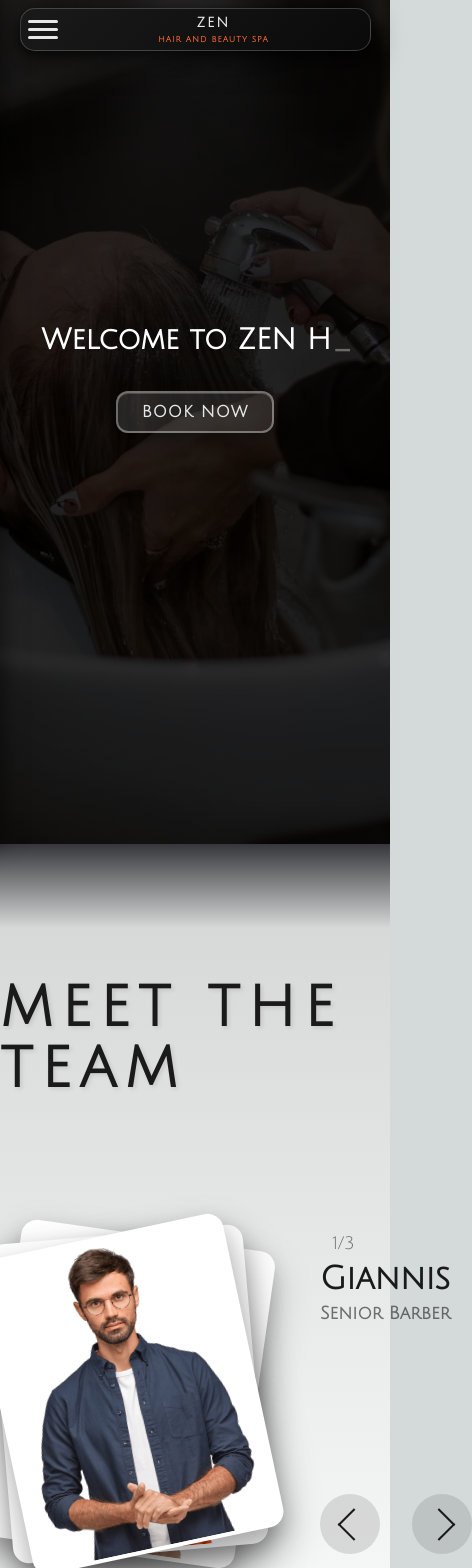
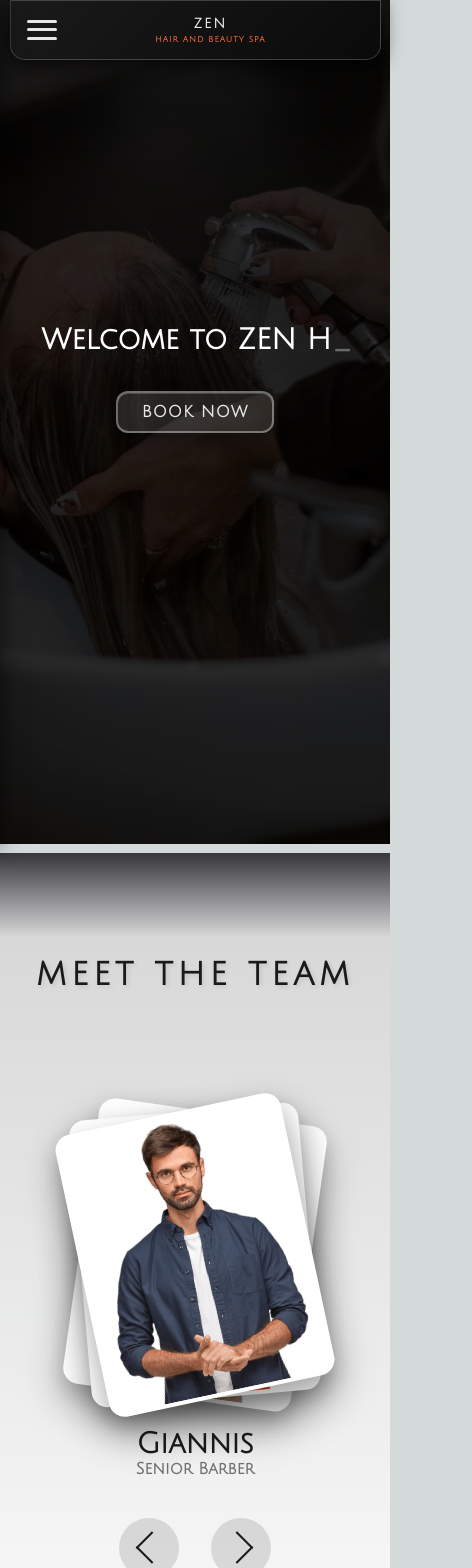
Before and after one commit to vagggelaras/barbershop, a React (Create React App) app in the folder frontend/: page / in a window 390 px wide. Shown: the top 1568 px of the page, 472 px wide, since content can reach past the window. Built offline with nearby package versions, Linux system fonts and the light colour scheme; no server answers.

Commit message:
Improve mobile responsive design
- Unified all mobile breakpoints to max-width 767px
- Enhanced sticky navigation with scroll behavior
- Optimized Book Now section layouts for mobile
- Improved personnel cards and team section display

```diff
--- a/frontend/src/BookNowComponents/Navigation.jsx
+++ b/frontend/src/BookNowComponents/Navigation.jsx
@@ -1,10 +1,28 @@
-import { useState } from "react"
+import { useState, useEffect } from "react"
 import "../BookNowStyles/Navigation.css"
 
 export default function Navigation(props){
 
     const {onButtonClick, activeButton, userLoggedIn, logOutUser} = props
     const [mobileMenuOpen, setMobileMenuOpen] = useState(false)
+    const [isScrolled, setIsScrolled] = useState(false)
+
+    useEffect(() => {
+        const handleScroll = () => {
+            // Detect if scrolled more than 50px
+            if (window.scrollY > 50) {
+                setIsScrolled(true)
+            } else {
+                setIsScrolled(false)
+            }
+        }
+
+        window.addEventListener('scroll', handleScroll)
+
+        return () => {
+            window.removeEventListener('scroll', handleScroll)
+        }
+    }, [])
 
     const handleMenuClick = (number) => {
         onButtonClick(number)
@@ -20,7 +38,7 @@ export default function Navigation(props){
 
     return(
         <>
-            <nav>
+            <nav className={isScrolled ? 'scrolled' : ''}>
                 {/* Hamburger Button - Mobile Only */}
                 <button
                     className={`hamburger ${mobileMenuOpen ? 'active' : ''}`}
--- a/frontend/src/BookNowStyles/BarberSection.css
+++ b/frontend/src/BookNowStyles/BarberSection.css
@@ -183,30 +183,13 @@
     }
 }
 
-@media (max-width: 768px) {
+/* Mobile Styles - All devices up to 767px */
+@media (max-width: 767px) {
     .personnelContainer {
         gap: 1.5rem;
         padding: 3% 2%;
     }
 
-    .barberCard {
-        width: 80%;
-        min-width: 240px;
-        height: 380px;
-        min-height: 360px;
-    }
-
-    .employeName {
-        font-size: 1.2rem;
-    }
-
-    .confirmOverlay {
-        font-size: 0.95rem;
-        padding: 0.85rem 1.8rem;
-    }
-}
-
-@media (max-width: 480px) {
     .barberCard {
         width: 90%;
         min-width: 220px;
--- a/frontend/src/BookNowStyles/Confirmation.css
+++ b/frontend/src/BookNowStyles/Confirmation.css
@@ -136,11 +136,13 @@
     }
 }
 
-@media (max-width: 768px) {
+/* Mobile Styles - All devices up to 767px */
+@media (max-width: 767px) {
     .confirmationContainer {
-        height: 90%;
-        width: 90%;
-        padding: 5%;
+        width: 95%;
+        height: 95%;
+        padding: 2%;
+        gap: 0;
     }
 
     .detailsWrapper {
@@ -149,41 +151,8 @@
     }
 
     .confirmationTitle {
-        font-size: 22px;
+        font-size: 20px;
         margin-top: 10px;
-    }
-
-    .detailsSection {
-        padding: 15px;
-    }
-
-    .detailsSection h3 {
-        font-size: 16px;
-    }
-
-    .detailItem .label,
-    .detailItem .value {
-        font-size: 13px;
-    }
-
-    .confirmButton {
-        width: 100%;
-        min-width: auto;
-        padding: 12px 20px;
-        font-size: 15px;
-    }
-}
-
-@media (max-width: 480px) {
-    .confirmationContainer {
-        width: 95%;
-        height: 95%;
-        padding: 2%;
-        gap:0;
-    }
-
-    .confirmationTitle {
-        font-size: 20px;
     }
 
     .detailsSection {
@@ -200,6 +169,8 @@
     }
 
     .confirmButton {
+        width: 100%;
+        min-width: auto;
         padding: 10px 18px;
         font-size: 14px;
     }
--- a/frontend/src/BookNowStyles/Navigation.css
+++ b/frontend/src/BookNowStyles/Navigation.css
@@ -166,6 +166,10 @@ nav {
     }
 }
 
+.empty {
+    transition: opacity 0.3s ease;
+}
+
 /* Responsive Design */
 @media (max-width: 1400px) {
     nav {
@@ -216,80 +220,40 @@ nav {
     }
 }
 
-@media (max-width: 768px) {
+/* Mobile Styles - All devices up to 767px */
+@media (max-width: 767px) {
     nav {
-        width: 85%;
-        height: 8vh;
-        margin-top: 1.5vh;
+        width: 95%;
+        padding: 0.8rem 4%;
+        margin: 0;
+        top: 0;
+        left: 2.5%;
+        justify-content: space-between;
+        position: sticky;
+        border-radius: 0 0 15px 15px;
+        margin-top: 0;
+        height: 60px;
+        box-shadow: 0 4px 20px rgba(0, 0, 0, 0.8);
+        transition: all 0.3s ease;
     }
 
-    .navLogo {
-        width: 30%;
-        font-size: 1rem;
-        padding-left: 2%;
-        flex-direction: column;
-        align-items: center;
+    /* When scrolled - hide logo and show only hamburger */
+    nav.scrolled {
+        height: 50px;
+        padding: 0.6rem 4%;
+        background: transparent;
+        border: none;
+        box-shadow: none;
     }
 
-    .logoText {
-        font-size: 0.55rem;
-        letter-spacing: 1px;
+    nav.scrolled .navLogo {
+        opacity: 0;
+        pointer-events: none;
     }
 
-    .navMenu {
-        width: 70%;
-        gap: 0.8rem;
-        padding-right: 2%;
-    }
-
-    .navMenu>button {
-        font-size: 0.9rem;
-        padding: 0.4rem 1.2rem;
-        border-radius: 6px;
-    }
-}
-
-@media (max-width: 640px) {
-    nav {
-        width: 90%;
-        height: 5vh;
-    }
-
-    .navLogo {
-        flex-direction: column;
-        align-items: center;
-        gap: 0.5rem;
-        font-size: 0.9rem;
-    }
-
-    .logoText {
-        font-size: 0.5rem;
-    }
-
-    .navMenu {
-        gap: 0.5rem;
-    }
-
-    .navMenu>button {
-        font-size: 0.8rem;
-        padding: 0.4rem 1rem;
-        letter-spacing: 0.5px;
-    }
-}
-
-@media (max-width: 480px) {
-    nav {
-        width: 90%;
-        padding: 0.8rem 2%;
-        margin: auto;
-        margin-top: 1vh;
-
-        justify-content: space-between;
-        position: absolute;
-        left:5%;
-        /* background: transparent; */
-        /* background-color: #2E2D32; */
-        /* border: 1px solid red;         */
+    nav.scrolled .empty {
+        opacity: 0;
+        pointer-events: none;
     }
 
     .navLogo {
@@ -299,52 +263,27 @@ nav {
         flex-direction: column;
         font-size: 0.85rem;
         gap: 0.3rem;
+        transition: all 0.3s ease;
+        width: auto;
+        padding: 0;
     }
 
-    /* .logoText {
-        display: none;
-    } */
+    .logoText {
+        font-size: 0.5rem;
+        letter-spacing: 1px;
+    }
 
     .navMenu {
-        width: 60%;
+        width: auto;
         gap: 0.4rem;
-        padding-right: 1%;
+        padding: 0;
+        justify-content: flex-end;
     }
 
     .navMenu>button {
         font-size: 0.7rem;
         padding: 0.35rem 0.8rem;
         border-radius: 5px;
-    }
-}
-
-@media (max-width: 375px) {
-    nav {
-        width: 98%;
-        flex-direction: column;
-        height: auto;
-        padding: 0.5rem;
-        gap: 0.5rem;
-    }
-
-    .navLogo {
-        width: 100%;
-        justify-content: center;
-        align-items: center;
-        padding: 0;
-        font-size: 1rem;
-    }
-
-    .navMenu {
-        width: 100%;
-        justify-content: space-evenly;
-        padding: 0;
-        gap: 0.5rem;
-    }
-
-    .navMenu>button {
-        font-size: 0.7rem;
-        padding: 0.4rem 0.7rem;
     }
 }
 
@@ -522,7 +461,7 @@ nav {
 }
 
 /* Mobile Responsive - Show Hamburger & Hide Desktop Menu */
-@media (max-width: 768px) {
+@media (max-width: 767px) {
     nav {
         justify-content: space-between;
     }
--- a/frontend/src/BookNowStyles/Recap.css
+++ b/frontend/src/BookNowStyles/Recap.css
@@ -45,7 +45,8 @@
     padding: 20px;
 }
 
-@media (max-width: 640px){
+/* Mobile Styles - All devices up to 767px */
+@media (max-width: 767px){
     .recapContainer{
         top:11vh
     }
--- a/frontend/src/BookNowStyles/ServicesSection.css
+++ b/frontend/src/BookNowStyles/ServicesSection.css
@@ -388,40 +388,8 @@
     }
 }
 
-@media (max-width: 768px) {
-    .categoryTabs {
-        padding: 1rem 1rem;
-        gap: 0.5rem;
-    }
-
-    .categoryTab {
-        padding: 0.5rem 1rem;
-        font-size: 0.8rem;
-    }
-
-    .servicesContainer {
-        gap: 1.5rem;
-        padding: 3% 2% 3% 2%;
-    }
-
-    .serviceCard {
-        width: 80%;
-        min-width: 220px;
-        min-height: 360px;
-    }
-
-    .serviceDesciption > h3 {
-        font-size: 1.2rem;
-        padding: 1.2rem 0.8rem;
-    }
-
-    .serviceDesciption > h2 {
-        padding: 0.8rem 2rem;
-        font-size: 0.9rem;
-    }
-}
-
-@media (max-width: 480px) {
+/* Mobile Styles - All devices up to 767px */
+@media (max-width: 767px) {
     .categoryTabs {
         padding: 0.8rem 0.5rem;
         gap: 0.4rem;
@@ -430,6 +398,11 @@
     .categoryTab {
         padding: 0.4rem 0.8rem;
         font-size: 0.75rem;
+    }
+
+    .servicesContainer {
+        gap: 1.5rem;
+        padding: 3% 2% 3% 2%;
     }
 
     .serviceCard {
@@ -448,7 +421,7 @@
         font-size: 0.85rem;
     }
 
-    .backButton{
-        top:5px;
+    .backButton {
+        top: 5px;
     }
 }
--- a/frontend/src/HomePageStyles/BounceCards.css
+++ b/frontend/src/HomePageStyles/BounceCards.css
@@ -9,6 +9,7 @@
     justify-content: space-evenly;
     flex-direction: column;
     background: linear-gradient(to bottom, rgba(45, 45, 50, 0.95) 0%, rgba(216, 216, 216, 0.9) 10%, rgba(255, 255, 255, 0.9) 100%);
+    max-width: 100%;
 }
 
 .personnelCardsContainer h1 {
@@ -63,3 +64,40 @@
     font-weight: 600;
     text-shadow: 0 2px 4px rgba(0, 0, 0, 0.5);
 }
+
+/* Mobile Responsive Styles - All devices up to 767px */
+@media (max-width: 767px) {
+    .personnelCardsContainer {
+        padding: 2rem 1rem;
+        min-height: 100vh;
+        height: auto;
+        top: 0;
+        position: relative;
+        margin-top: 94vh;
+    }
+
+    .personnelCardsContainer h1 {
+        font-size: 2rem;
+        text-align: center;
+        padding: 0 1rem;
+        margin-bottom: 2rem;
+    }
+
+    .bounceCardsContainer {
+        width: 100%;
+        max-width: 300px;
+        padding: 0 1rem;
+    }
+
+    .card {
+        width: 200px;
+    }
+
+    .barber-name {
+        padding: 15px 8px 8px;
+    }
+
+    .barber-name h3 {
+        font-size: 1rem;
+    }
+}
--- a/frontend/src/HomePageStyles/CardStack.css
+++ b/frontend/src/HomePageStyles/CardStack.css
@@ -31,6 +31,7 @@
     position: relative;
     width: fit-content;
     margin: 0 auto;
+    max-width: 100%;
 }
 
 .card-stack::before {
@@ -153,3 +154,55 @@
     background: rgba(100, 100, 100, 0.4);
     transform: scale(1.1);
 }
+
+/* Mobile Layout - All devices up to 767px */
+@media (max-width: 767px) {
+    .card-stack {
+        grid-template: max-content max-content max-content max-content / 1fr;
+        grid-gap: 1em;
+        padding: 1em;
+    }
+
+    .card-stack::before {
+        grid-area: 1 / 1;
+        text-align: center;
+        width: 100%;
+        font-size: 1rem;
+        margin-bottom: 0.5em;
+    }
+
+    .card-stack article {
+        grid-template: max-content max-content max-content / 1fr;
+    }
+
+    .card-stack img {
+        grid-area: 2 / 1;
+        height: 18em;
+        margin: 0 auto;
+        translate: 0;
+    }
+
+    .card-stack h2 {
+        grid-area: 3 / 1;
+        text-align: center;
+        font-size: 1.8rem;
+        margin-top: 1em;
+    }
+
+    .card-stack em {
+        grid-area: 4 / 1;
+        text-align: center;
+        font-size: 1rem;
+    }
+
+    .stack-controls {
+        grid-area: 5 / 1;
+        margin-top: 1.5em;
+        gap: 2em;
+    }
+
+    .stack-controls button {
+        width: 2.5em;
+        font-size: 1.5em;
+    }
+}
```
Also changed, not shown: frontend/src/BookNowStyles/MonthDayHourSelection.css (+13 -82 lines).
